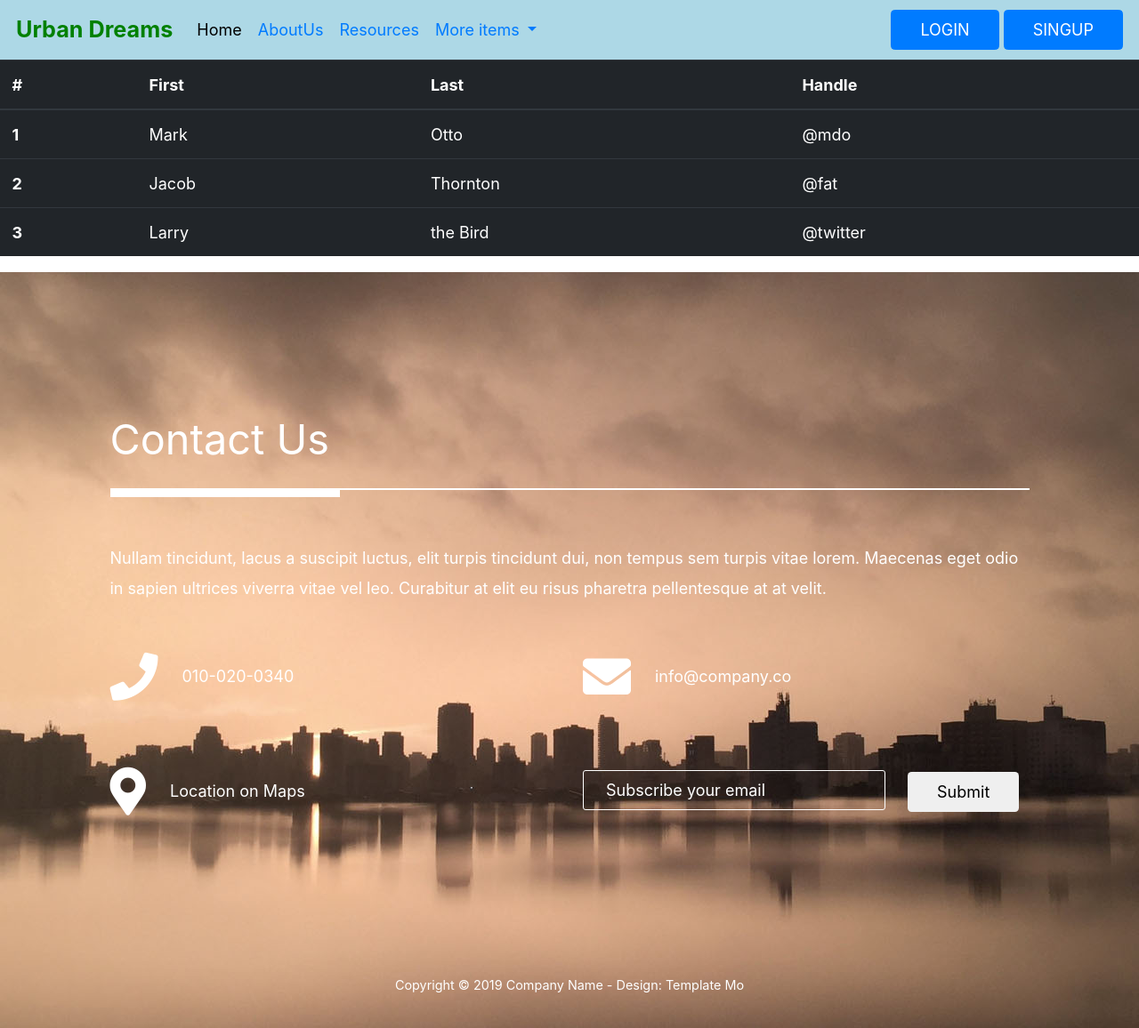
After one commit to VishalDeveloper17/urbanDreams, a Django app: page /resource/ in a window 1280 px wide. The commit adds this page. Shown: the whole page at 89% size. Run offline with Django 3.2, Linux system fonts and the light colour scheme; some libraries are stand-ins or nearby versions; some web fonts are replaced.

Commit message:
style-Changes
Nav-Bar styling

```diff
--- a/UDapp/templates/pages/main.html
+++ b/UDapp/templates/pages/main.html
@@ -6,6 +6,7 @@
     <meta name="viewport" content="width=device-width, initial-scale=1.0" />
     <meta http-equiv="X-UA-Compatible" content="ie=edge" />
     <title>URBAN DREAMS</title>
+    <link rel="stylesheet" type="text/css" href="{% static '/css/main.css' %}">
     <link rel="stylesheet" href="{% static '/fontawesome-5.5/css/all.min.css' %}" />
     <link rel="stylesheet" href="{% static '/slick/slick.css' %}">
     <link rel="stylesheet" href="{% static '/slick/slick-theme.css' %}">
--- a/UDapp/templates/pages/navbar.html
+++ b/UDapp/templates/pages/navbar.html
@@ -1,5 +1,5 @@
-<section id="hero" class="text-white tm-font-big tm-parallax">
-<nav style="color: " class="navbar navbar-expand-lg navbar-light bg-light">
+
+<!--<nav style="color: " class="navbar navbar-expand-lg navbar-light bg-light">
   <a class="navbar-brand" href="{% url 'index' %}">Urban Dreams</a>
   <button class="navbar-toggler" type="button" data-toggle="collapse" data-target="#navbarNavDropdown" aria-controls="navbarNavDropdown" aria-expanded="false" aria-label="Toggle navigation">
     <span class="navbar-toggler-icon"></span>
@@ -7,7 +7,7 @@
   <div class="collapse navbar-collapse" id="navbarNavDropdown">
     <ul class="navbar-nav">
       <li class="nav-item active">
-        <a class="nav-link" href="#">Home <span class="sr-only">(current)</span></a>
+        <a class="nav-link" href="#">Home <span class="sr-only"></span></a>
       </li>
       <li class="nav-item">
         <a class="nav-link" href="">Amenities</a>
@@ -16,12 +16,12 @@
         <a class="nav-link" href="#">Pricing</a>
       </li>
       <li class="nav-item">
-        <a class="nav-link" href="#">Resources</a>
+        <a class="nav-link" href="{% url 'resource' %}">Resources</a>
       </li>
       <li class="nav-item">
-        <a class="nav-link" href="#">About Us</a>
+        <a class="nav-link" href="#">AboutUs</a>
       </li>
-      <!--<li class="nav-item dropdown">
+      <li class="nav-item dropdown">
         <a class="nav-link dropdown-toggle" href="#" id="navbarDropdownMenuLink" data-toggle="dropdown" aria-haspopup="true" aria-expanded="false">
           Dropdown link
         </a>
@@ -30,10 +30,37 @@
           <a class="dropdown-item" href="#">Another action</a>
           <a class="dropdown-item" href="#">Something else here</a>
         </div>
-      </li>-->
+      </li>
     </ul>
   </div>
   <a class="btn btn-primary" href="{% url 'login' %}" >LOGIN</a>&nbsp
   <a class="btn btn-primary" href="{%  url 'signup' %}" >SINGUP</a>
 
+</nav>--->
+
+
+
+<nav  class="navbar navbar-expand-lg navbar-custom ">
+  <a class="navbar-brand" href="{% url 'index' %}">Urban Dreams</a>
+  <button class="navbar-toggler" type="button" data-toggle="collapse" data-target="#main_nav">
+    <span class="navbar-toggler-icon"></span>
+  </button>
+  <div class=" collapse navbar-collapse" id="main_nav">
+<ul class="navbar-nav">
+  <li class=" nav-item active"> <a class=" navbar-text nav-link" href="{% url 'index' %}">Home </a> </li>
+  <li class="nav-item"><a class="nav-link" href="#"> AboutUs </a></li>
+  <li class="nav-item"><a class="nav-link" href="{% url 'resource' %}"> Resources </a></li>
+  <li class="nav-item dropdown">
+     <a class="nav-link  dropdown-toggle" href="#" data-toggle="dropdown">  More items  </a>
+      <ul class="dropdown-menu">
+        <li><a class="dropdown-item" href="#"> Submenu item 1</a></li>
+        <li><a class="dropdown-item" href="#"> Submenu item 2 </a></li>
+      </ul>
+  </li>
+</ul>
+
+  </div>  <!--navbar-collapse.//-->
+
+  <a class="btn btn-primary" href="{% url 'login' %}" >LOGIN</a>&nbsp
+  <a class="btn btn-primary" href="{%  url 'signup' %}" >SINGUP</a>
 </nav>
--- /dev/null
+++ b/UDapp/templates/pages/resource.html
@@ -0,0 +1,40 @@
+{% extends 'pages/main.html' %}
+
+{% block content %}
+
+
+<table class="table table-dark">
+  <thead>
+    <tr>
+      <th scope="col">#</th>
+      <th scope="col">First</th>
+      <th scope="col">Last</th>
+      <th scope="col">Handle</th>
+    </tr>
+  </thead>
+  <tbody>
+    <tr>
+      <th scope="row">1</th>
+      <td>Mark</td>
+      <td>Otto</td>
+      <td>@mdo</td>
+    </tr>
+    <tr>
+      <th scope="row">2</th>
+      <td>Jacob</td>
+      <td>Thornton</td>
+      <td>@fat</td>
+    </tr>
+    <tr>
+      <th scope="row">3</th>
+      <td>Larry</td>
+      <td>the Bird</td>
+      <td>@twitter</td>
+    </tr>
+  </tbody>
+</table>
+
+
+
+
+{% endblock %}
--- a/UDapp/urls.py
+++ b/UDapp/urls.py
@@ -6,4 +6,5 @@ urlpatterns = [
     path('login/',views.login,name="login"),
     path('signup/',views.signup,name="signup"),
     path('submit/', views.submit,name='submit'),
+    path('resource/', views.resource, name='resource')
 ]
--- a/UDapp/views.py
+++ b/UDapp/views.py
@@ -18,3 +18,6 @@ def submit(request):
 		context = {'name':name, 'passw':passw}
 		return render(request,'dash.html', context)
 		#return redirect('mainpage')
+
+def resource(request):
+	return render(request, 'pages/resource.html')
--- a/static/css/main.css
+++ b/static/css/main.css
@@ -17,3 +17,24 @@
 
 		background-color: #7CD1C0;
 	}
+
+	@media all and (min-width: 992px) {
+
+	.navbar .nav-item .dropdown-menu{ display: none; }
+	.navbar .nav-item:hover .nav-link{ color: #fff;  }
+	.navbar .nav-item:hover .dropdown-menu{ display: block; }
+	.navbar .nav-item .dropdown-menu{ margin-top:0; }
+}
+
+.navbar-custom {
+            background-color: lightblue;
+        }
+
+.navbar-custom .navbar-brand
+         {
+            color: green;
+        }
+
+        .navbar-custom .navbar-text {
+            color: black;
+}
--- a/static/css/templatemo-style.css
+++ b/static/css/templatemo-style.css
@@ -132,7 +132,7 @@ a:focus {
 /* Hero */
 
 #hero {
-  background-image: url(../img/the-town-bg-01.jpg);
+  background-image: url(../img/bgmg.jpg);
   background-repeat: no-repeat;
   height: 100vh;
   min-height: 375px;
```
Also changed, not shown: UDapp/templates/pages/index.html (+5 -5 lines), static/img/17317752.jpg (added), static/img/bg-ud.jpg (added), static/img/bg-ud2.jpg (added), static/img/bgmg.jpg (added).
